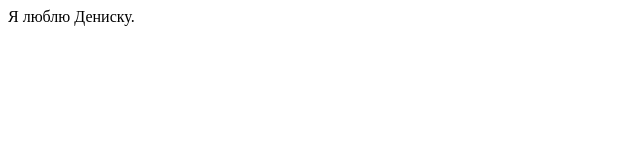
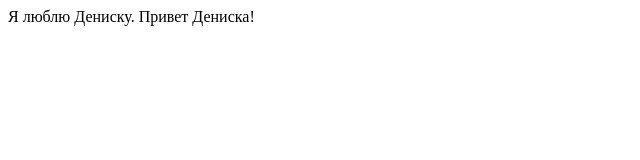
Before and after one commit to ziamtsova/dog, a plain HTML site: page index.html in a window 1280 px wide. Shown: the whole page, without its empty margins (0-640 px from the left). Drawn offline with Linux system fonts and the light colour scheme.

Commit message:
update text

```diff
--- a/index.html
+++ b/index.html
@@ -6,6 +6,6 @@
     <title>Document</title>
 </head>
 <body>
-  Я люблю Дениску.
+  Я люблю Дениску. Привет Дениска!
 </body>
 </html>
```
